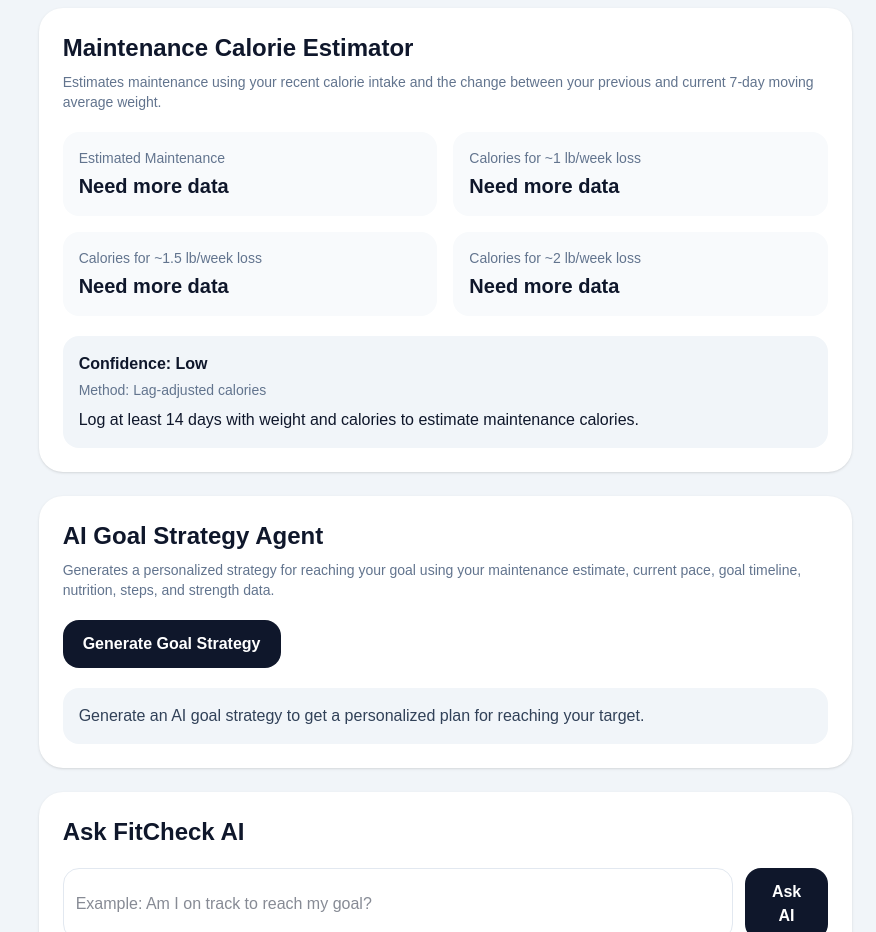
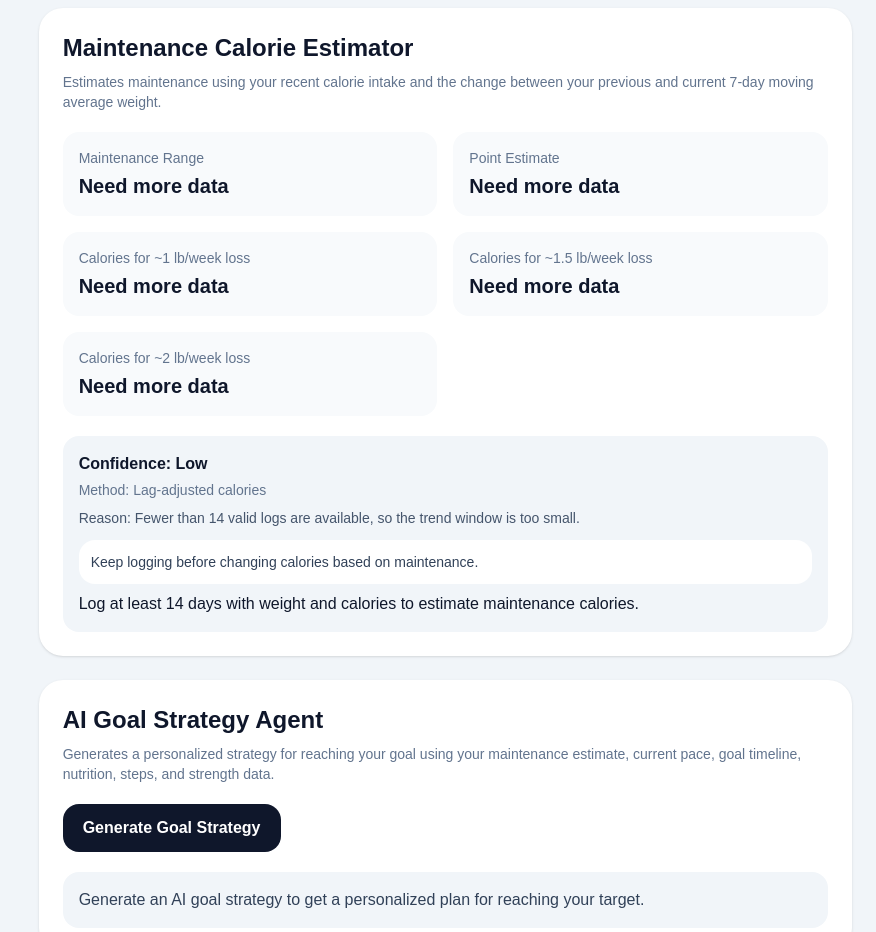
Before and after one commit to ayushs36/fitcheck-ai, a Next.js app: page / in a window 1280 px wide. Shown: the part 5320-6252 px from the top of the page, without its empty margins (404-1280 px from the left). Built offline with nearby package versions, Linux system fonts and the light colour scheme.

Commit message:
Add maintenance range guidance

```diff
--- a/app/page.tsx
+++ b/app/page.tsx
@@ -248,7 +248,7 @@
     } else if (movingAverage < fourteenDayAverage) {
       plateauStatus = "Progress trending down";
     } else {
-      plateauStatus = "Weight trending up";
+      plateauStatus = "Possible water-weight spike";
     }
   }
 
@@ -261,9 +261,9 @@
   } else if (plateauStatus === "Progress trending down") {
     plateauRecommendation =
       "Your 7-day average is below your 14-day average, which means progress is still moving in the right direction.";
-  } else if (plateauStatus === "Weight trending up") {
+  } else if (plateauStatus === "Possible water-weight spike") {
     plateauRecommendation =
-      "Your 7-day average is above your 14-day average. Review recent calories, steps, sodium, carbs, and workout stress before assuming fat gain.";
+      "Your 7-day average is above your 14-day average. Treat this as possible water-weight noise first, then review calories, steps, sodium, carbs, digestion, and workout stress before assuming fat gain.";
   }
 
   const first7Weight = last7Logs[0]?.weight ?? latestWeight;
@@ -329,11 +329,17 @@
   if (validLogs.length < 14) {
     return {
       estimatedMaintenance: 0,
+	      maintenanceRangeLow: 0,
+	      maintenanceRangeHigh: 0,
 	      fatLossCaloriesOnePound: 0,
 	      fatLossCaloriesOnePointFivePounds: 0,
 	      fatLossCaloriesTwoPounds: 0,
 	      confidence: "Low",
+	      confidenceReason:
+	        "Fewer than 14 valid logs are available, so the trend window is too small.",
 	      calculationMethod: "Lag-adjusted calories",
+	      adjustmentGuidance:
+	        "Keep logging before changing calories based on maintenance.",
 	      explanation:
 	        "Log at least 14 days with weight and calories to estimate maintenance calories.",
 	    };
@@ -387,6 +393,41 @@
     confidence = "Low";
   }
 
+  const rangeBuffer =
+    confidence === "High" ? 100 : confidence === "Medium" ? 175 : 300;
+  const maintenanceRangeLow = Math.max(0, estimatedMaintenance - rangeBuffer);
+  const maintenanceRangeHigh = estimatedMaintenance + rangeBuffer;
+
+  const confidenceReasons: string[] = [];
+
+  if (validLogs.length >= 28) {
+    confidenceReasons.push("At least 28 valid logs are available.");
+  } else if (validLogs.length >= 21) {
+    confidenceReasons.push("At least 21 valid logs are available.");
+  } else {
+    confidenceReasons.push("Only 14-20 valid logs are available.");
+  }
+
+  if (useLagAdjustedCalories) {
+    confidenceReasons.push(
+      "Morning weigh-ins are matched to previous-day calories."
+    );
+  } else {
+    confidenceReasons.push(
+      "Not enough previous-day calorie pairs were available, so same-day calories are used."
+    );
+  }
+
+  if (trendMovingAgainstGoal) {
+    confidenceReasons.push("The weight trend is moving against your goal.");
+  }
+
+  const confidenceReason = confidenceReasons.join(" ");
+  const adjustmentGuidance =
+    confidence === "Low"
+      ? "Do not make an aggressive calorie change from this estimate yet. Hold the plan for 7 more days if adherence is solid, or audit calorie tracking if the trend keeps moving against the goal."
+      : "Use this as a planning range, then reassess after another week of consistent logs.";
+
   const trendWarning = trendMovingAgainstGoal
     ? goal === "Cutting"
       ? "Your weight trend is moving up while your goal is fat loss, so this maintenance estimate is low-confidence. It may be caused by water weight, under-logged calories, soreness, sodium, digestion, or too little trend data."
@@ -395,14 +436,18 @@
 
   return {
     estimatedMaintenance,
+	    maintenanceRangeLow,
+	    maintenanceRangeHigh,
 	    fatLossCaloriesOnePound: estimatedMaintenance - 500,
 	    fatLossCaloriesOnePointFivePounds: estimatedMaintenance - 750,
 	    fatLossCaloriesTwoPounds: estimatedMaintenance - 1000,
 	    confidence,
+	    confidenceReason,
 	    calculationMethod: useLagAdjustedCalories
 	      ? "Lag-adjusted calories"
 	      : "Same-day calories",
 	    trendWarning,
+	    adjustmentGuidance,
 	    explanation: `Based on your last 14 valid logs, your average intake is ${averageCalories.toFixed(
 	      0
 	    )} calories/day using ${
@@ -417,7 +462,9 @@
       1
     )} lbs/week and an estimated maintenance of about ${estimatedMaintenance.toFixed(
       0
-    )} calories/day.`,
+    )} calories/day. Treat the useful range as roughly ${maintenanceRangeLow.toFixed(
+      0
+    )}-${maintenanceRangeHigh.toFixed(0)} calories/day.`,
   };
 }, [goal, sortedLogs]);
 
@@ -1760,7 +1807,18 @@
 
   <div className="mt-5 grid gap-4 md:grid-cols-2">
     <Stat
-      label="Estimated Maintenance"
+      label="Maintenance Range"
+      value={
+        maintenanceEstimate.estimatedMaintenance > 0
+          ? `${maintenanceEstimate.maintenanceRangeLow.toFixed(
+              0
+            )}-${maintenanceEstimate.maintenanceRangeHigh.toFixed(0)} cal/day`
+          : "Need more data"
+      }
+    />
+
+    <Stat
+      label="Point Estimate"
       value={
         maintenanceEstimate.estimatedMaintenance > 0
           ? `${maintenanceEstimate.estimatedMaintenance.toFixed(0)} cal/day`
@@ -1805,11 +1863,17 @@
 	    <p className="mt-1 text-sm text-slate-500">
 	      Method: {maintenanceEstimate.calculationMethod}
 	    </p>
+	    <p className="mt-2 text-sm text-slate-600">
+	      Reason: {maintenanceEstimate.confidenceReason}
+	    </p>
 	    {maintenanceEstimate.trendWarning && (
 	      <p className="mt-3 rounded-2xl bg-amber-50 p-3 text-sm font-medium text-amber-900">
 	        {maintenanceEstimate.trendWarning}
 	      </p>
 	    )}
+	    <p className="mt-3 rounded-2xl bg-white p-3 text-sm font-medium text-slate-700">
+	      {maintenanceEstimate.adjustmentGuidance}
+	    </p>
 
 	    <p className="mt-2">
       {maintenanceEstimate.explanation}
--- a/types/fitness.ts
+++ b/types/fitness.ts
@@ -76,12 +76,16 @@
 
 export type MaintenanceEstimate = {
   estimatedMaintenance: number;
+  maintenanceRangeLow: number;
+  maintenanceRangeHigh: number;
   fatLossCaloriesOnePound: number;
   fatLossCaloriesOnePointFivePounds: number;
   fatLossCaloriesTwoPounds: number;
   confidence: "Low" | "Medium" | "High";
+  confidenceReason: string;
   calculationMethod: "Same-day calories" | "Lag-adjusted calories";
   trendWarning?: string;
+  adjustmentGuidance: string;
   explanation: string;
 };
 
```
